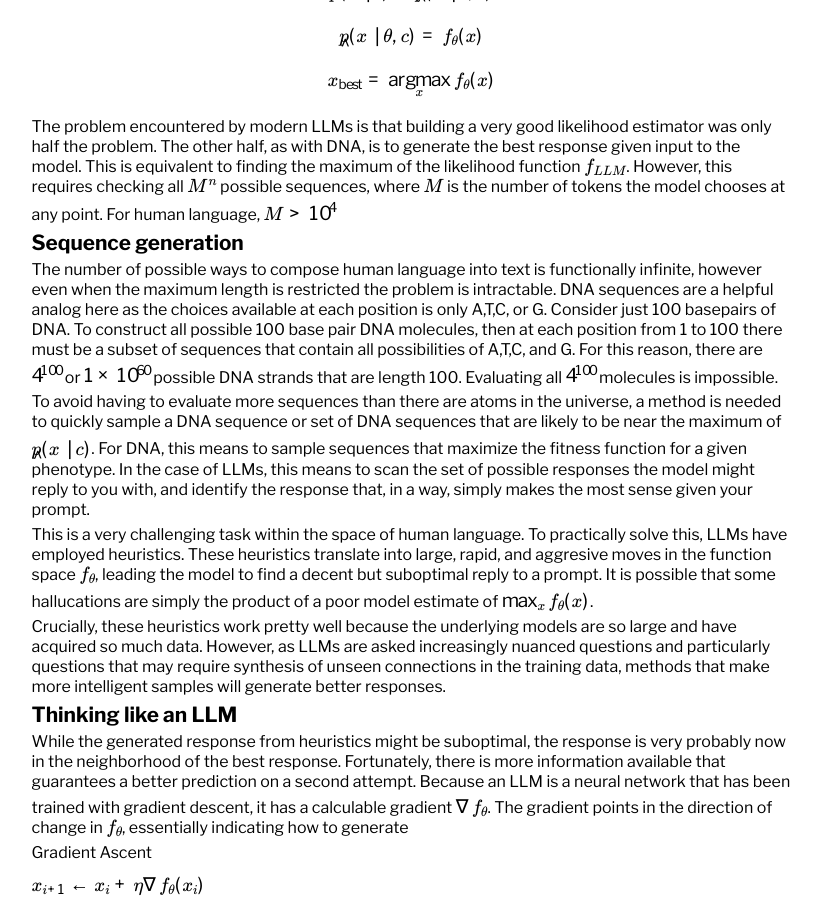
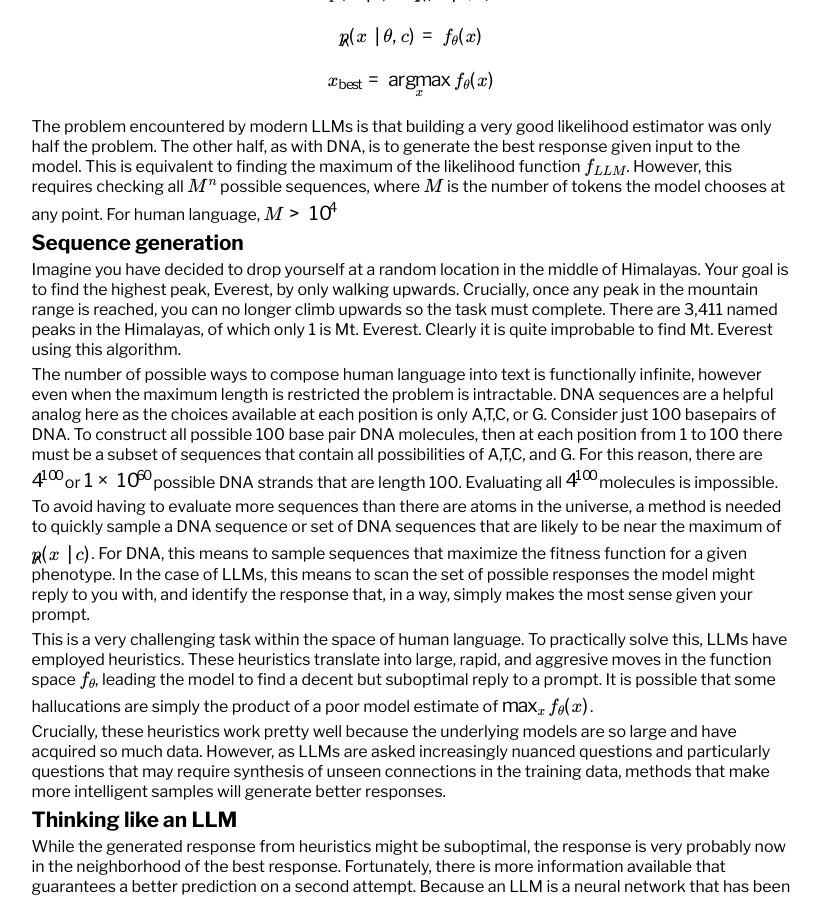
Before and after one commit to dan-sprague/dan-sprague.github.io, a Jekyll site: the page built from _posts/2025-02-02-llmthinking.markdown, in a window 1280 px wide and 900 px high, scrolled down 1309 px. Shown: the whole window, without its empty margins (221-1042 px from the left). Built offline with Jekyll 4.4.1, drawn with Linux system fonts in a browser that asks for light colours; formulas are drawn with MathJax 3.

Commit message:
fixed bug

```diff
--- a/_posts/2025-02-02-llmthinking.markdown
+++ b/_posts/2025-02-02-llmthinking.markdown
@@ -40,6 +40,8 @@ $$x_{\text{best}} = \underset{x}{\operatorname{argmax}} f_\theta(x)$$
 The problem encountered by modern LLMs is that building a very good likelihood estimator was only half the problem. The other half, as with DNA, is to generate the best response given input to the model. This is equivalent to finding the maximum of the likelihood function $f_{LLM}$. However, this requires checking all $M^n$ possible sequences, where $M$ is the number of tokens the model chooses at any point. For human language, $M > 10^4$<br>
 
 ## Sequence generation
+
+Imagine you have decided to drop yourself at a random location in the middle of Himalayas. Your goal is to find the highest peak, Everest, by only walking upwards. Crucially, once any peak in the mountain range is reached, you can no longer climb upwards so the task must complete. There are 3,411 named peaks in the Himalayas, of which only 1 is Mt. Everest. Clearly it is quite improbable to find Mt. Everest using this algorithm.
 
 The number of possible ways to compose human language into text is functionally infinite, however even when the maximum length is restricted the problem is intractable. DNA sequences are a helpful analog here as the choices available at each position is only A,T,C, or G. Consider just 100 basepairs of DNA. To construct all possible 100 base pair DNA molecules, then at each position from 1 to 100 there must be a subset of sequences that contain all possibilities of A,T,C, and G. For this reason, there are $4^{100}$ or $$1 \times 10^{60}$$ possible DNA strands that are length 100. Evaluating all $4^{100}$ molecules is impossible.
 
```
